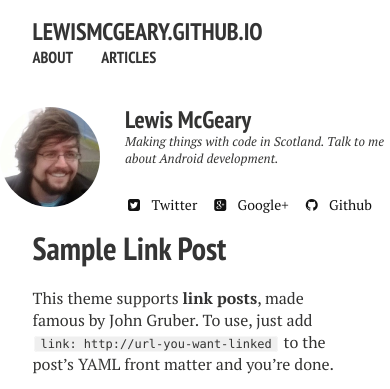
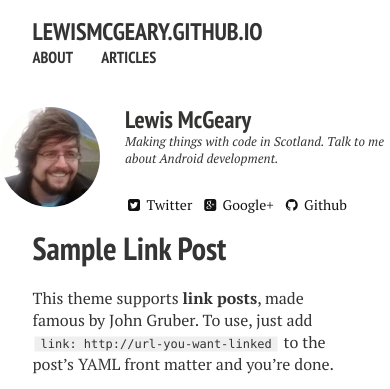
Before and after one commit to lewismcgeary/lewismcgeary.github.io, a Jekyll site: the page built from _posts/2013-08-12-sample-link-post.md, in a window 390 px wide. Shown: the top 389 px of the page. Built offline with Jekyll 4.4.1, drawn with Linux system fonts in a browser that asks for light colours; nearby versions of some CDN libraries.

Commit message:
improve social profile links alignment on mobile, remove some margin

```diff
--- a/_sass/page.scss
+++ b/_sass/page.scss
@@ -365,7 +365,7 @@ $button-size: 1.5rem;
     @include translate(0, 2px);
   }
   .fa {
-		margin-right: 5px;
+		margin-right: 0px;
 	}
 }
 
@@ -426,7 +426,7 @@ $button-size: 1.5rem;
 	}
 	.author-social {
 		display: inline-block;
-		margin-right: 10px;
+		margin-right: 5px;
 	}
 	@media #{$large} {
 		h3,
```
